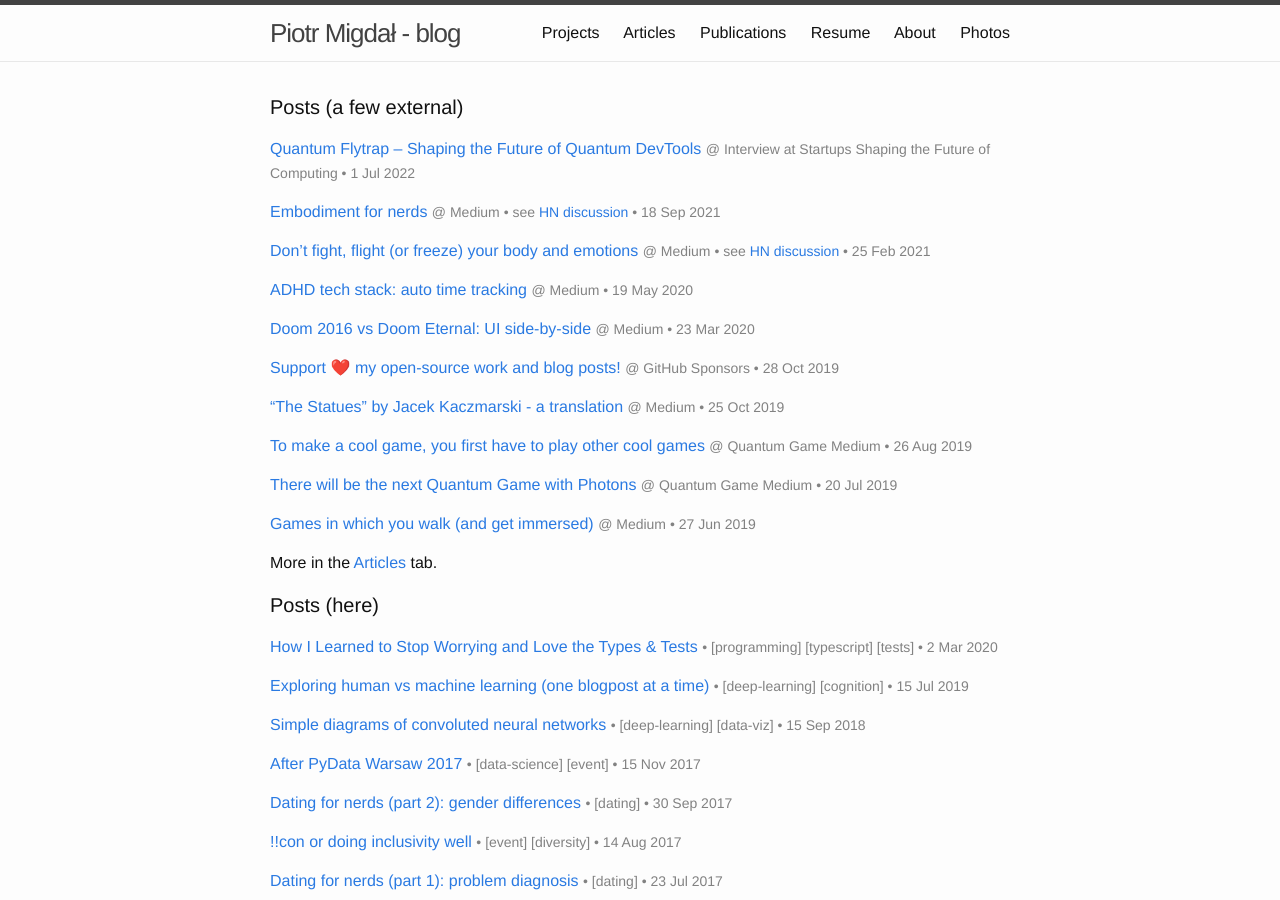
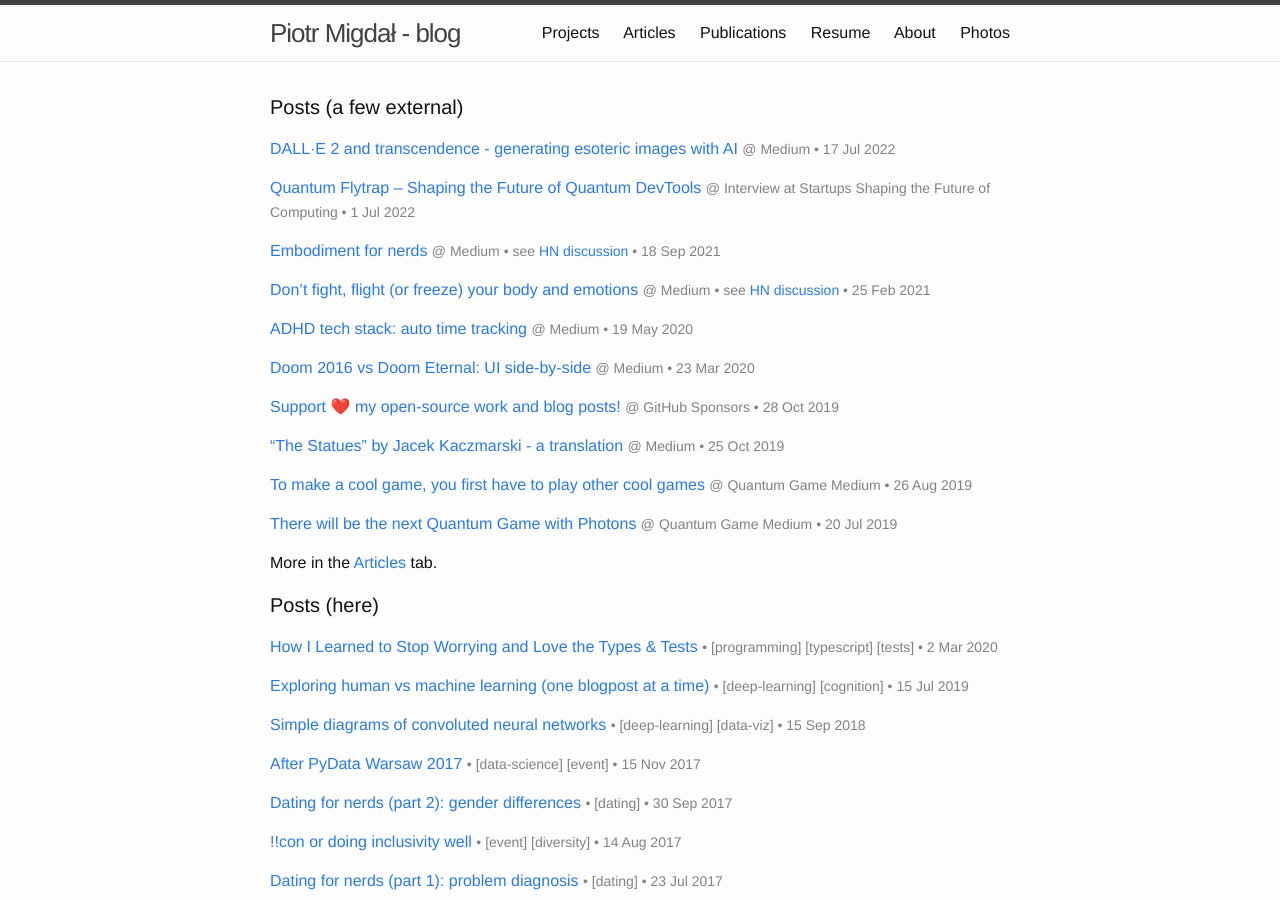
Before and after one commit to stared/jekyll-blog-pre-2022, a Jekyll site: the page built from index.html, in a window 1280 px wide and 900 px high. Built offline with Jekyll 4.4.1, drawn with Linux system fonts in a browser that asks for light colours; nearby versions of some CDN libraries.

Commit message:
article added - dalle2 and transcendence

```diff
--- a/_data/articles.yaml
+++ b/_data/articles.yaml
@@ -1,3 +1,9 @@
+- title: "DALL·E 2 and transcendence - generating esoteric images with AI"
+  at:    Medium
+  href:  https://pmigdal.medium.com/dall-e-2-and-transcendence-3a3a404fb609
+  date:  2022-07-17
+  tags:  [external-post]
+
 - title: "Quantum Flytrap – Shaping the Future of Quantum DevTools"
   at:    Interview at Startups Shaping the Future of Computing
   href:  https://www.future-of-computing.com/quantum-flytrap-shaping-the-future-of-quantum-devtools/
```
